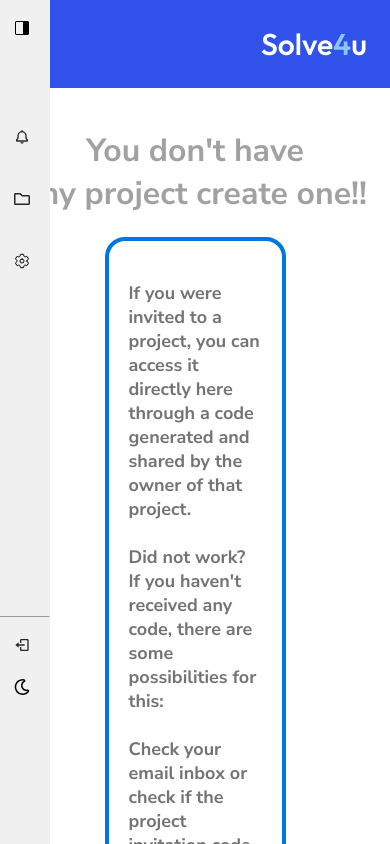
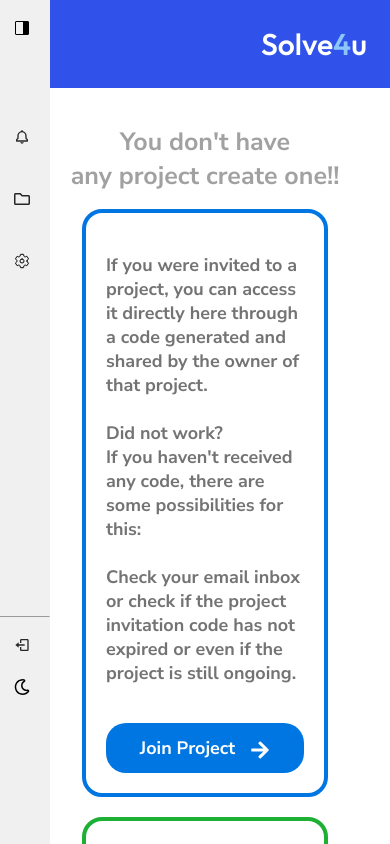
Before and after one commit to GuilhermeHalter/Solve4u, a React (Vite) app in the folder Frontend-React/solve4u-react/: page /newproject in a window 390 px wide. Built offline with nearby package versions, Linux system fonts and the light colour scheme.

Commit message:
Adding Tablet/Mobile CSS to New Project Page

```diff
--- a/Frontend-React/solve4u-react/src/css/screenStyle/projectScreenStyle/NewProjectScreen.css
+++ b/Frontend-React/solve4u-react/src/css/screenStyle/projectScreenStyle/NewProjectScreen.css
@@ -55,7 +55,7 @@ html {
 
 .cardButtonJoin {
   width: 60%;
-  height: auto;
+  height: 50px;
   border: 3px solid transparent;
   border-radius: 20px;
   color: #fff;
@@ -78,7 +78,7 @@ html {
   display: inline-flex;
   align-items: center;
   width: 60%;
-  height: auto;
+  height: 50px;
   border: 3px solid transparent;
   border-radius: 20px;
   color: #fff;
@@ -111,3 +111,247 @@ html {
   margin-left: 10px;
   vertical-align: middle;
 }
+
+/*
+                                 <---------------- Tablet ---------------->
+*/
+
+@media only screen and (min-width: 541px) and (max-width: 768px) {
+
+  body,
+  html {
+    margin: 0;
+    padding: 0;
+    height: 100%;
+  }
+
+  .new-project-container {
+    display: flex;
+    flex-direction: column;
+    align-items: center;
+    margin-left: 20px;
+  }
+
+  .titlen {
+    font-weight: bold;
+    font-size: 25px;
+    color: #0000005e;
+    text-align: center;
+  }
+
+  .cardsContainer {
+    width: 100%;
+    display: flex;
+    justify-content: center;
+  }
+
+  .cardsRow {
+    display: flex;
+    justify-content: space-around;
+    flex-wrap: wrap;
+    max-width: 1200px;
+  }
+
+  .joinProjectCard {
+    border-radius: 20px;
+    padding: 20px 20px;
+    width: 60%;
+    max-width: 400px;
+    border: 4px solid #0076e2;
+    margin-bottom: 20px;
+    background-color: transparent;
+    text-align: center;
+  }
+
+  .createProjectCard {
+    border-radius: 20px;
+    padding: 20px 20px;
+    width: 60%;
+    max-width: 400px;
+    border: 4px solid #1db035;
+    margin-bottom: 20px;
+    background-color: transparent;
+    text-align: center;
+  }
+
+  .cardButtonJoin {
+    width: 100%;
+    height: 50px;
+    border: 3px solid transparent;
+    border-radius: 20px;
+    color: #fff;
+    font-weight: bold;
+    background-color: #0076e2;
+    font-size: 18px;
+    margin-top: 20px;
+    cursor: pointer;
+    justify-content: center;
+  }
+
+  .cardButtonJoin:hover {
+    transition: 0.5s;
+    border-color: #0076e2;
+    background-color: transparent;
+    color: #0076e2;
+  }
+
+  .cardButtonCreate {
+    display: inline-flex;
+    align-items: center;
+    width: 100%;
+    height: 50px;
+    border: 3px solid transparent;
+    border-radius: 20px;
+    color: #fff;
+    font-weight: bold;
+    background-color: #1db035;
+    font-size: 18px;
+    margin-top: 20px;
+    cursor: pointer;
+    justify-content: center;
+  }
+
+  .cardButtonCreate:hover {
+    transition: 0.5s;
+    border-color: #1db035;
+    background-color: transparent;
+    color: #1db035;
+  }
+
+  .joinProjectCard p,
+  .createProjectCard p {
+    font-size: 18px;
+    color: #0000008c;
+    font-weight: bold;
+    text-align: left;
+    margin-top: 20px;
+  }
+
+  .icon {
+    font-size: 20px;
+    margin-left: 10px;
+    vertical-align: middle;
+  }
+
+}
+
+/*
+                                 <---------------- Mobile ---------------->
+*/
+
+@media only screen and (max-width: 541px) {
+  body,
+  html {
+    margin: 0;
+    padding: 0;
+    height: 100%;
+  }
+
+  .new-project-container {
+    display: flex;
+    flex-direction: column;
+    align-items: center;
+    margin-left: 20px;
+  }
+
+  .titlen {
+    font-weight: bold;
+    font-size: 25px;
+    color: #0000005e;
+    text-align: center;
+  }
+
+  .cardsContainer {
+    width: 100%;
+    display: flex;
+    justify-content: center;
+  }
+
+  .cardsRow {
+    display: flex;
+    justify-content: space-around;
+    flex-wrap: wrap;
+    max-width: 1200px;
+  }
+
+  .joinProjectCard {
+    border-radius: 20px;
+    padding: 20px 20px;
+    width: 60%;
+    max-width: 400px;
+    border: 4px solid #0076e2;
+    margin-bottom: 20px;
+    background-color: transparent;
+    text-align: center;
+  }
+
+  .createProjectCard {
+    border-radius: 20px;
+    padding: 20px 20px;
+    width: 60%;
+    max-width: 400px;
+    border: 4px solid #1db035;
+    margin-bottom: 20px;
+    background-color: transparent;
+    text-align: center;
+  }
+
+  .cardButtonJoin {
+    width: 100%;
+    height: 50px;
+    border: 3px solid transparent;
+    border-radius: 20px;
+    color: #fff;
+    font-weight: bold;
+    background-color: #0076e2;
+    font-size: 18px;
+    margin-top: 20px;
+    cursor: pointer;
+    justify-content: center;
+  }
+
+  .cardButtonJoin:hover {
+    transition: 0.5s;
+    border-color: #0076e2;
+    background-color: transparent;
+    color: #0076e2;
+  }
+
+  .cardButtonCreate {
+    display: inline-flex;
+    align-items: center;
+    width: 100%;
+    height: 50px;
+    border: 3px solid transparent;
+    border-radius: 20px;
+    color: #fff;
+    font-weight: bold;
+    background-color: #1db035;
+    font-size: 18px;
+    margin-top: 20px;
+    cursor: pointer;
+    justify-content: center;
+  }
+
+  .cardButtonCreate:hover {
+    transition: 0.5s;
+    border-color: #1db035;
+    background-color: transparent;
+    color: #1db035;
+  }
+
+  .joinProjectCard p,
+  .createProjectCard p {
+    font-size: 18px;
+    color: #0000008c;
+    font-weight: bold;
+    text-align: left;
+    margin-top: 20px;
+  }
+
+  .icon {
+    font-size: 20px;
+    margin-left: 10px;
+    vertical-align: middle;
+  }
+}
```
